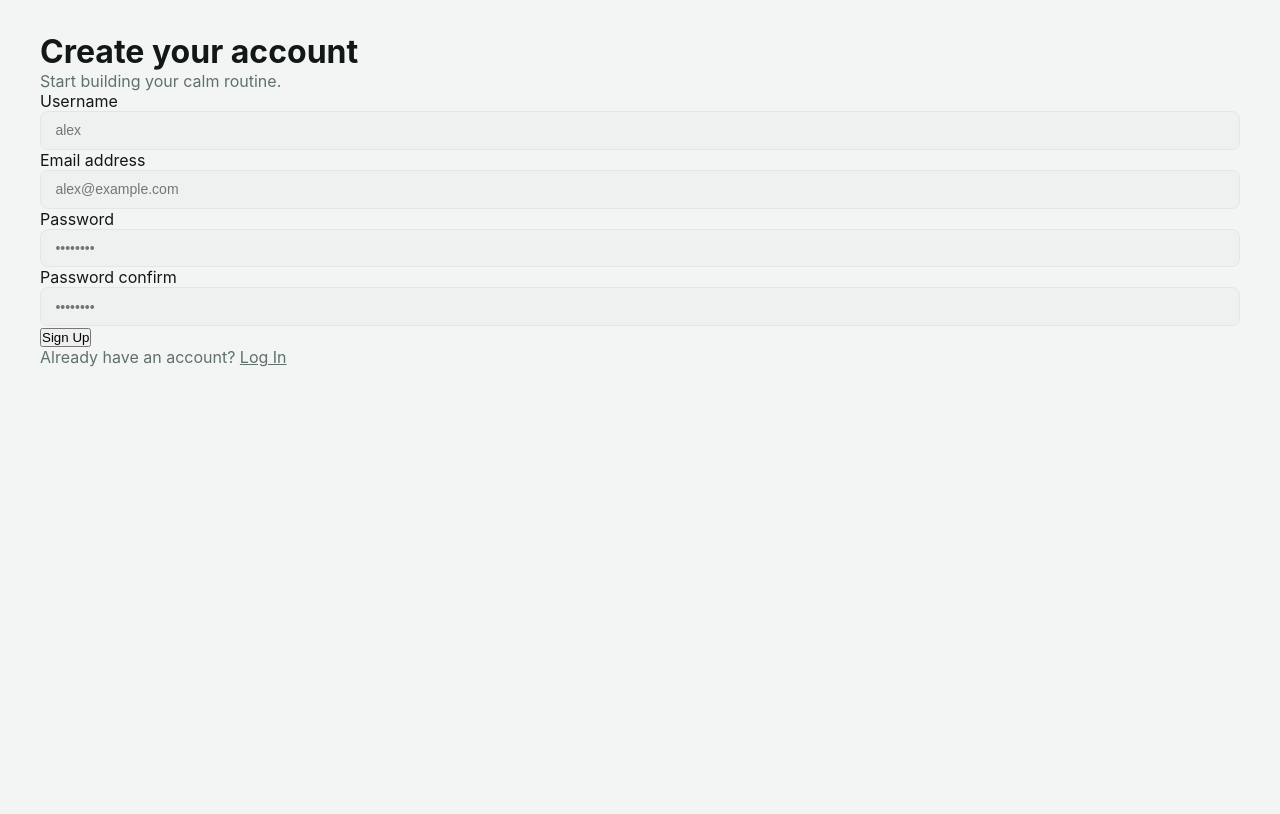
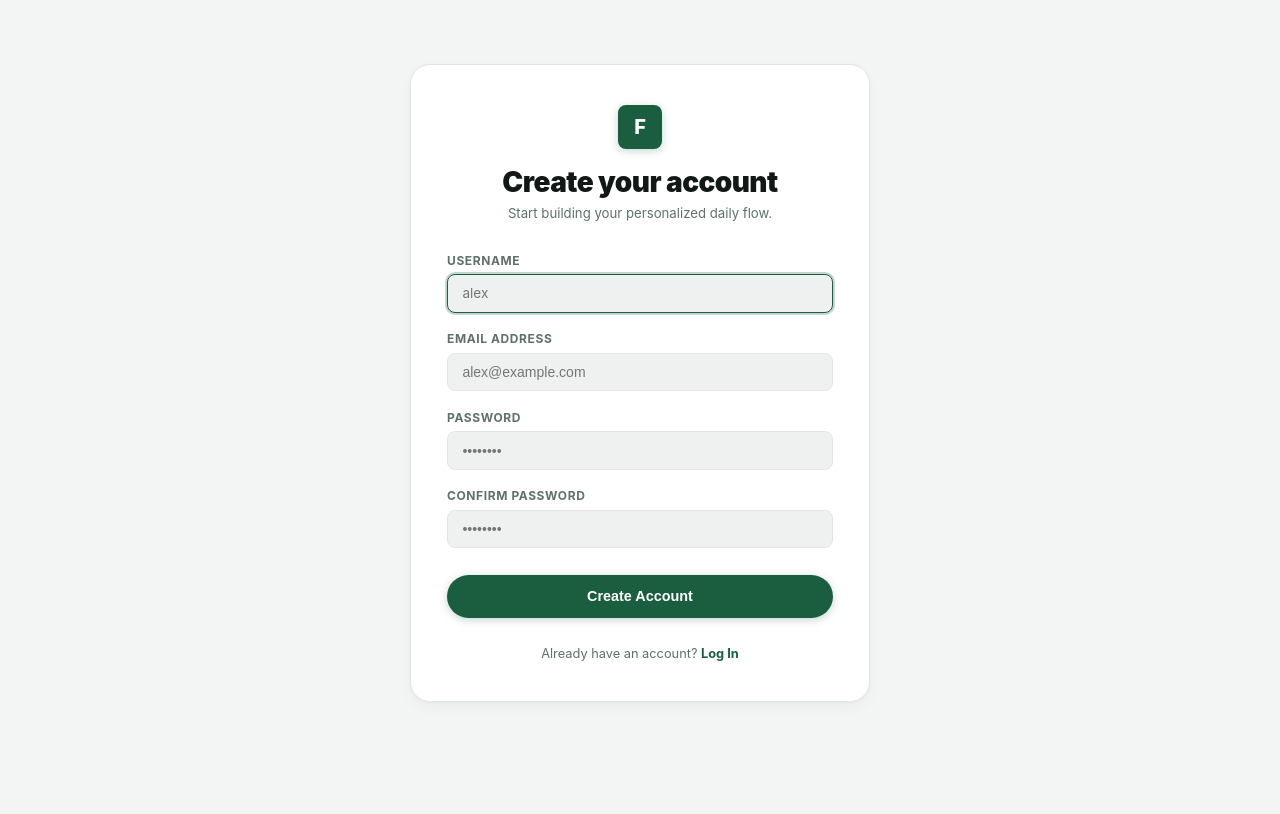
Before and after one commit to farazalisayyed2728/Focus-flow-app, a Django app: page /signup/ in a window 1280 px wide. Before the commit the page ends 367 px from the top, so only its background shows below. Run offline with Django 5.2, Linux system fonts and the light colour scheme; parts of the project's set-up code (start-up, migrations or seed data) failed here and were passed over; some libraries are stand-ins or nearby versions.

Commit message:
sign up interface

```diff
--- a/templates/accounts/signup.html
+++ b/templates/accounts/signup.html
@@ -3,32 +3,77 @@
 {% block title %}Sign Up — FocusFlow{% endblock %}
 
 {% block content %}
-<div class="max-w-md mx-auto my-12">
-    <div class="card space-y-6">
-        <div>
-            <h1 class="text-2xl font-bold tracking-tight">Create your account</h1>
-            <p style="color: var(--text-muted);" class="text-sm">Start building your calm routine.</p>
+<div style="min-height: calc(100vh - 120px); display: flex; align-items: center; justify-content: center; padding: 2rem 1rem;">
+    <div class="clean-card" style="width: 100%; max-width: 460px; padding: 2.5rem 2.25rem;">
+
+        <!-- Brand Icon & Header -->
+        <div style="text-align: center; margin-bottom: 2rem;">
+            <div class="brand-icon-box" style="margin: 0 auto 1rem auto; width: 44px; height: 44px; font-size: 1.25rem;">F</div>
+            <h1 style="font-size: 1.75rem; font-weight: 900; letter-spacing: -0.02em; color: var(--text-main);">Create your account</h1>
+            <p style="font-size: 0.825rem; color: var(--text-muted); margin-top: 0.35rem;">Start building your personalized daily flow.</p>
         </div>
 
-        <form method="post" class="space-y-4">
+        <form method="post" style="display: flex; flex-direction: column; gap: 1.15rem;">
             {% csrf_token %}
-            {% for field in form %}
-                <div>
-                    <label class="block text-sm font-medium mb-1" for="{{ field.id_for_label }}">
-                        {{ field.label }}
-                    </label>
-                    {{ field }}
-                    {% if field.errors %}
-                        <p class="text-xs text-red-500 mt-1">{{ field.errors.0 }}</p>
-                    {% endif %}
+
+            {% if form.non_field_errors %}
+                <div style="padding: 0.75rem 1rem; border-radius: var(--radius-sm); background: rgba(239, 68, 68, 0.1); border: 1px solid rgba(239, 68, 68, 0.3); color: #ef4444; font-size: 0.8rem; font-weight: 600;">
+                    {{ form.non_field_errors.0 }}
                 </div>
-            {% endfor %}
+            {% endif %}
 
-            <button type="submit" class="btn btn-primary w-full mt-4">Sign Up</button>
+            <div>
+                <label style="display: block; font-size: 0.75rem; font-weight: 700; color: var(--text-muted); text-transform: uppercase; letter-spacing: 0.05em; margin-bottom: 0.4rem;">
+                    Username
+                </label>
+                <input type="text" name="username" required autofocus placeholder="alex" value="{{ form.username.value|default:'' }}"
+                       style="width: 100%; background: var(--bg-sunken); border: 1px solid var(--border-color); border-radius: var(--radius-sm); padding: 0.75rem 1rem; font-size: 0.875rem; color: var(--text-main); outline: none;">
+                {% if form.username.errors %}
+                    <p style="font-size: 0.72rem; color: #ef4444; margin-top: 0.3rem;">{{ form.username.errors.0 }}</p>
+                {% endif %}
+            </div>
+
+            <div>
+                <label style="display: block; font-size: 0.75rem; font-weight: 700; color: var(--text-muted); text-transform: uppercase; letter-spacing: 0.05em; margin-bottom: 0.4rem;">
+                    Email Address
+                </label>
+                <input type="email" name="email" required placeholder="alex@example.com" value="{{ form.email.value|default:'' }}"
+                       style="width: 100%; background: var(--bg-sunken); border: 1px solid var(--border-color); border-radius: var(--radius-sm); padding: 0.75rem 1rem; font-size: 0.875rem; color: var(--text-main); outline: none;">
+                {% if form.email.errors %}
+                    <p style="font-size: 0.72rem; color: #ef4444; margin-top: 0.3rem;">{{ form.email.errors.0 }}</p>
+                {% endif %}
+            </div>
+
+            <div>
+                <label style="display: block; font-size: 0.75rem; font-weight: 700; color: var(--text-muted); text-transform: uppercase; letter-spacing: 0.05em; margin-bottom: 0.4rem;">
+                    Password
+                </label>
+                <input type="password" name="password" required placeholder="••••••••"
+                       style="width: 100%; background: var(--bg-sunken); border: 1px solid var(--border-color); border-radius: var(--radius-sm); padding: 0.75rem 1rem; font-size: 0.875rem; color: var(--text-main); outline: none;">
+                {% if form.password.errors %}
+                    <p style="font-size: 0.72rem; color: #ef4444; margin-top: 0.3rem;">{{ form.password.errors.0 }}</p>
+                {% endif %}
+            </div>
+
+            <div>
+                <label style="display: block; font-size: 0.75rem; font-weight: 700; color: var(--text-muted); text-transform: uppercase; letter-spacing: 0.05em; margin-bottom: 0.4rem;">
+                    Confirm Password
+                </label>
+                <input type="password" name="password_confirm" required placeholder="••••••••"
+                       style="width: 100%; background: var(--bg-sunken); border: 1px solid var(--border-color); border-radius: var(--radius-sm); padding: 0.75rem 1rem; font-size: 0.875rem; color: var(--text-main); outline: none;">
+                {% if form.password_confirm.errors %}
+                    <p style="font-size: 0.72rem; color: #ef4444; margin-top: 0.3rem;">{{ form.password_confirm.errors.0 }}</p>
+                {% endif %}
+            </div>
+
+            <button type="submit" class="action-pill-btn" style="width: 100%; justify-content: center; padding: 0.85rem; font-size: 0.9rem; margin-top: 0.5rem; cursor: pointer;">
+                Create Account
+            </button>
         </form>
 
-        <p class="text-xs text-center" style="color: var(--text-muted);">
-            Already have an account? <a href="{% url 'login' %}" class="underline font-semibold" style="color: var(--accent);">Log In</a>
+        <p style="font-size: 0.8rem; color: var(--text-muted); text-align: center; margin-top: 1.75rem;">
+            Already have an account?
+            <a href="{% url 'login' %}" style="color: var(--accent-primary); font-weight: 700; text-decoration: none;">Log In</a>
         </p>
     </div>
 </div>
```
